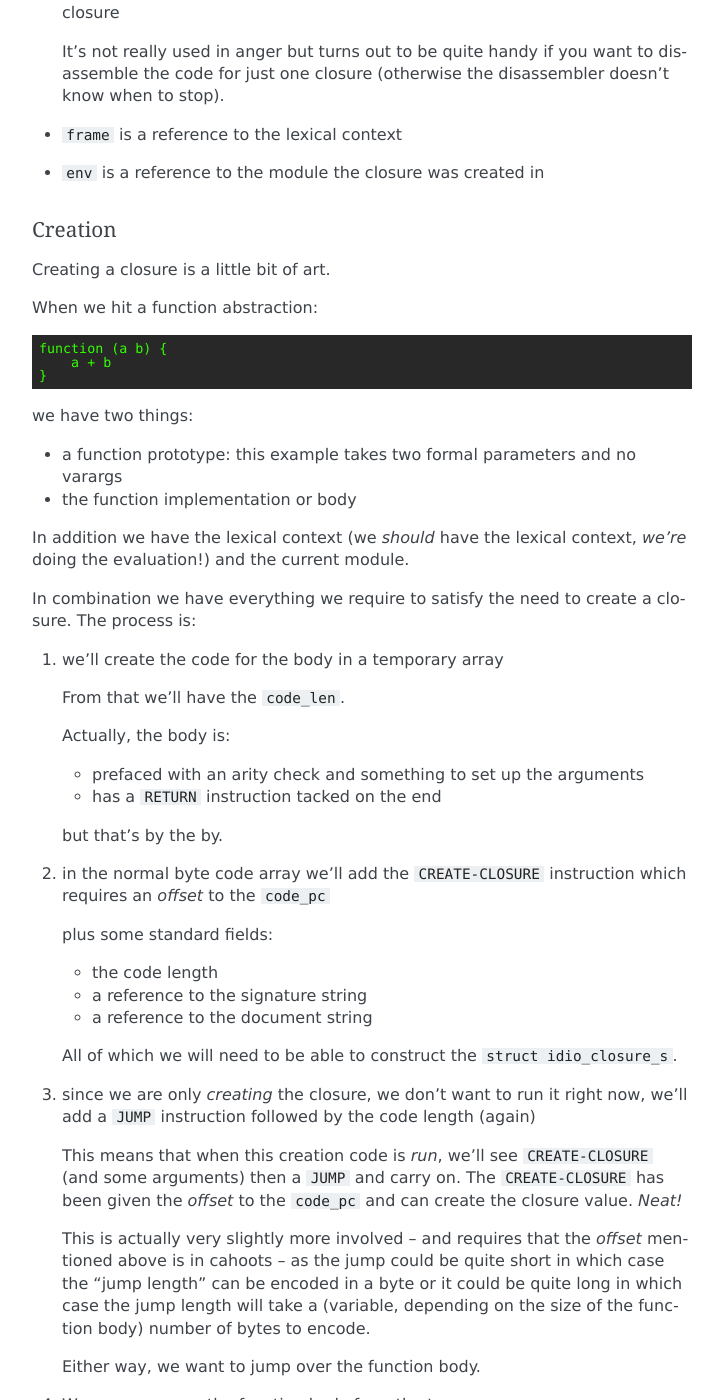
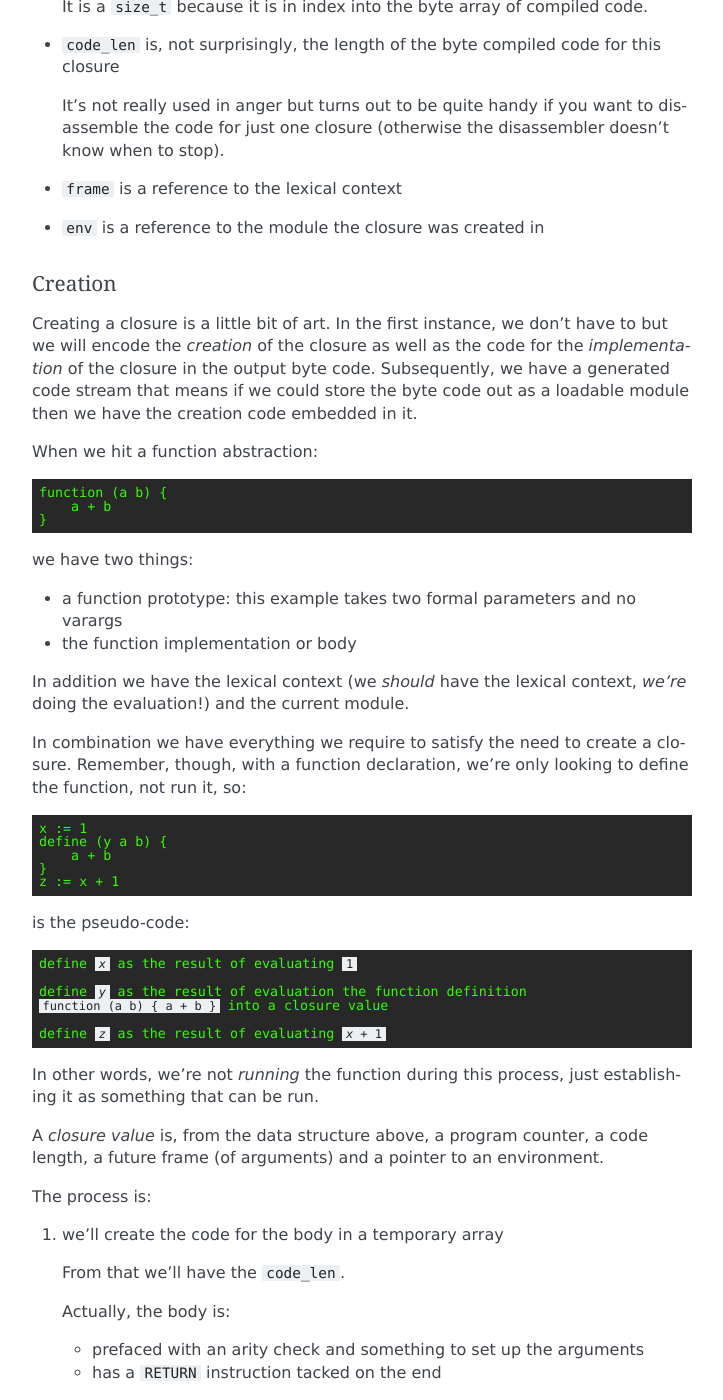
Before and after one commit to idio-lang/DIPS, a Sphinx documentation site: the page built from source/implementing-idio/simple-types/functions.rst, in a window 1280 px wide and 1400 px high, scrolled down 7874 px. Shown: the whole window, without its empty margins (258-981 px from the left). Built offline with Sphinx 7.4.7, drawn with Linux system fonts in a browser that asks for light colours; pages that are not in the unit, such as notebooks, are missing from menus; some of the changed text lies outside the part shown.

Commit message:
more text/rewording

```diff
--- a/source/implementing-idio/simple-types/functions.rst
+++ b/source/implementing-idio/simple-types/functions.rst
@@ -183,8 +184,8 @@
 * ``"pair"`` is the :lname:`C` string name which will become the
   function's :lname:`Idio` name
 
-  In this case, I could expect to find an :lname:`Idio` function
-  called ``pair``:
+  In this case, I can expect to find an :lname:`Idio` function called
+  ``pair``:
 
   .. code-block:: console
 
@@ -263,7 +264,8 @@
 
 I'd lean towards a signature string of ``v [handle]`` but this ability
 to be more specific about the meaning of varargs parameters is
-inconsistent with closures.  *Dunno.*
+inconsistent with closures which can only report ``v & args`` from the
+formal parameters.  *Dunno.*
 
 The documentation string is for use with ``help`` where it will get
 printed out.  I have this fanciful idea that the documentation string
@@ -287,7 +289,8 @@
    }
 
 Note the assertions of the parameters being passed in.  The only
-difference is that we'll fill in the ``sigstr`` and ``docstr`` fields.
+difference is that we've filled in the ``sigstr`` and ``docstr``
+fields.
 
 You can immediately guess that the non-``_DS`` variants simply call
 the ``_DS`` variants with ``""`` for the signature and documentation
@@ -387,7 +391,7 @@
 
 .. code-block:: console
 
-   #<SI 0x1c9cc20 struct-rlimit rlim_cur:1024 rlim_max:524288>
+   #<SI struct-rlimit rlim_cur:1024 rlim_max:524288>
 
 Had we stored the result in a variable and quizzed the (simplistic)
 help system it would have told us a bit more about the structure
@@ -396,7 +400,7 @@
 .. code-block:: console
 
    Idio> x := libc/getrlimit libc/RLIMIT_NOFILE
-   #<SI 0x1cb9940 struct-rlimit rlim_cur:1024 rlim_max:524288>
+   #<SI struct-rlimit rlim_cur:1024 rlim_max:524288>
    Idio> help x
    struct-instance: x
 
@@ -415,12 +419,13 @@
 
 * some code (*duh!*)
 
-* an *environment* within which that code is run
+* an *environment* within which that code is run -- from which we
+  access the *free variables* (non-lexical variables) in the function
 
 In our case we have compiled our code for a *byte compiler* which
 means everything is a bit more like assembly language programming and
-the *code* becomes a *program counter* such that we jump to that *PC*
-and keep processing.
+the *code* becomes a *program counter* (PC) such that we jump to that
+*PC* and keep processing.
 
 The *environment*, here, is the combination of the lexical context at
 the point of creation and the module the closure was created in.
@@ -433,7 +438,7 @@
 Like `Emacs Lisp
 <https://www.gnu.org/software/emacs/manual/html_node/elisp/>`_ we
 should allow the user to write a documentation string for their
-function which should be the third argument of four, :samp:`function
+function which should be the third argument of four: :samp:`function
 {formals} {docstr} {body}` or :samp:`define ({name} {formals})
 {docstr} {body}`.
 
@@ -445,7 +450,7 @@
 reader processing -- which is partly why strings are allowed to be
 multi-line.  So we'll have something like:
 
-.. code-clock:: idio
+.. code-block:: idio
    :caption: common.idio
 
    define (atom? x) "predicate to test if object is an atom
@@ -509,7 +514,12 @@
 Creation
 ^^^^^^^^
 
-Creating a closure is a little bit of art.
+Creating a closure is a little bit of art.  In the first instance, we
+don't have to but we will encode the *creation* of the closure as well
+as the code for the *implementation* of the closure in the output byte
+code.  Subsequently, we have a generated code stream that means if we
+could store the byte code out as a loadable module then we have the
+creation code embedded in it.
 
 When we hit a function abstraction:
 
@@ -530,7 +540,36 @@
 context, *we're* doing the evaluation!) and the current module.
 
 In combination we have everything we require to satisfy the need to
-create a closure.  The process is:
+create a closure.  Remember, though, with a function declaration,
+we're only looking to define the function, not run it, so:
+
+.. code-block:: idio
+
+   x := 1
+   define (y a b) {
+       a + b
+   }
+   z := x + 1
+
+is the pseudo-code:
+
+.. parsed-literal::
+
+   define :samp:`{x}` as the result of evaluating :samp:`1`
+
+   define :samp:`{y}` as the result of evaluation the function definition
+   :samp:`function (a b) \\{ a + b }` into a closure value
+
+   define :samp:`{z}` as the result of evaluating :samp:`{x} + 1`
+
+In other words, we're not *running* the function during this process,
+just establishing it as something that can be run.
+
+A *closure value* is, from the data structure above, a program
+counter, a code length, a future frame (of arguments) and a pointer to
+an environment.
+
+The process is:
 
 #. we'll create the code for the body in a temporary array
 
@@ -563,23 +602,24 @@
    right now, we'll add a ``JUMP`` instruction followed by the code
    length (again)
 
-   This means that when this creation code is *run*, we'll see
-   ``CREATE-CLOSURE`` (and some arguments) then a ``JUMP`` and carry
-   on.  The ``CREATE-CLOSURE`` has been given the *offset* to the
+   This means that when this creation code is *run*, we'll see:
+
+   * ``CREATE-CLOSURE`` (and its three arguments: code length,
+     signature string and documentation string) then a
+
+   * ``JUMP`` to
+
+   * the definition of :samp:`{z}` in the example, above.
+
+   The ``CREATE-CLOSURE`` has been given the *offset* to the
    ``code_pc`` and can create the closure value.  *Neat!*
 
-   This is actually very slightly more involved -- and requires that
-   the *offset* mentioned above is in cahoots -- as the jump could be
-   quite short in which case the "jump length" can be encoded in a
-   byte or it could be quite long in which case the jump length will
-   take a (variable, depending on the size of the function body)
-   number of bytes to encode.
-
-   Either way, we want to jump over the function body.
+   However we do it, we want to jump over the function body so as not
+   to run it.
 
 #. We can now copy the function body from the temporary array
 
-   The first byte (in the normal byte code array) of which is
+   The first byte of which (now in the normal byte code array) is
    ``code_pc``.
 
    But wait, this is now an *unknown* number of bytes beyond the
@@ -596,8 +636,8 @@
 
    #. it is a long jump in which case we encode the jump length in
       (yet another) temporary byte code array and can say that the
-      *offset* is one plus the length of this temporary array (plus
-      one because the jump instruction takes one byte!)
+      *offset* is one plus the length of this temporary array -- plus
+      one because the jump instruction takes one byte!
 
    The code generator can now add the correct *offset* to the
    ``code_pc`` after the ``CREATE-CLOSURE`` instruction.
@@ -609,13 +649,15 @@
    :linenos:
 
    ...
-   CREATE-CLOSURE (length of #3) [fixed features]
+   CREATE-CLOSURE (length of #3) sigstr docstr
    JUMP to #5
-   function body
+   function body (including a trailing RETURN)
    ...
 
 When we come to *run* the closure, the closure value has had
-``code_pc`` set to ``#4``.
+``code_pc`` set to ``#4`` and will stop processing before it hits
+``#5`` -- the definition of :samp:`{z}` -- because it has a ``RETURN``
+statement stamped on the end.
 
 Operations
 ==========
--- a/source/introduction.rst
+++ b/source/introduction.rst
@@ -8,6 +8,9 @@
 way of describing it.  I want to have the power and expressibility of
 a proper programming language whilst at the same time utilising the
 elegant abstractions of the shell for command orchestration.
+
+But command orchestration is the ultimate goal -- just with some nice
+programming features.
 
 My background has been a mixture of Unix systems administration,
 provisioning hardware and software infrastructure and developing tools
@@ -443,16 +446,24 @@
 particular -- as, if nothing else, it's a programming language I'm
 familiar with although by no means an expert.
 
-I could have written :lname:`Idio` in :lname:`Go` or :lname:`Rust` (or
-:lname:`D` or ...) but that would mean:
+There's plenty of reasons not to use :lname:`C` so I could have
+written :lname:`Idio` in :lname:`Go` or :lname:`Rust` (or :lname:`D`
+or ...) but that would mean:
 
 #. I have to learn a new language -- wait... I'm learning a new
    language in order that I can design and implement my own?
 
-#. everyone looking at the implementation has to learn the language
-   *and* the nuances of this other language *and* figure out if I've
-   written something brilliant or am just getting away with it.  All
-   of us doing that in a new language.  Doesn't seem... right.
+#. everyone looking at the implementation has to
+
+   * learn the new language
+
+   * *and* the nuances of this other language
+
+   * *and* figure out if I've written something brilliant or am just
+     getting away with it.
+
+   All of us doing that in a new language whilst figuring out how to
+   make the target language work.  Doesn't seem... right.
 
 #. everyone has to be able to *get hold of* this other language
 
@@ -466,7 +477,7 @@
 with all its attendant issues with memory management and pointer
 mangling and everything else that people throw in the face of
 :lname:`C`.  OK, sure.  Let's just write safe, secure code.  It can't
-be that hard...
+be that hard....
 
 .. rst-class:: paragraph-header
 
@@ -478,45 +489,47 @@
 reasonable pool of operating systems with enough variance to keep my
 :lname:`C` porting honest.
 
-One question arises, *how* broad should that pool be?  I've wrestled a
+One question arises, how *broad* should that pool be?  I've wrestled a
 little with how much effort should I put into *old* operating systems.
 I might be able to get hold of versions of Linux and, say, Solaris,
 from the late 90s but am I looking for usable completeness or
-technical completeness?  Does anyone, and this is critical, *who wants
-to run* a new shell actually run one of these old operating systems?
+technical completeness?  Does anyone, and this is critical, who *wants
+to run a new shell* actually run one of these old operating systems?
 
 The chances are that if you're still running an Operating System
 released in the 90s then it is critical infrastructure -- otherwise
 you wouldn't still be running it -- and you're not likely to (be
-allowed to) run dodgy new code on it.
+allowed to) run new code with a dubious provenance on it.
 
-That said, there is some technical interest in ensuring that the code
-is portable enough to run on such systems as it was the time of the
-transition from 32- to 64-bit computing and the various LP64_
+That said, there is some technical merit in ensuring that the code is
+portable enough to run on such systems as it was the time of the
+transition from 32-bit to 64-bit computing and the various LP64_
 variations that came with it.
 
 So I think the goal is to ensure that the shell works on a fleet of
-the latest Operating Systems together with a selection of Others which
-aren't expected to see much action but which force the code to be
-honest.
+the latest Operating Systems together with a selection of "others"
+which aren't expected to see much action but which force the code to
+be honest.
 
 A broad range without being too specific:
 
 .. csv-table:: Test Systems
    :header: "ISA", "OS", "bits", "notes"
 
-   "x86-64", "Fedora 32", 64
+   "x86-64", "Fedora 33", 64
    "x86-64", "Ubuntu 18", 64
    "x86-64", "Debian 10", 64 / 32
+   "x86-64", "CentOS 7", 64
    "x86-64", "CentOS 6", 64 / 32
    "x86-64", "OpenIndiana Hipster", 64
    "x86-64", "OpenIndiana a151", 64 / 32
-   "x86-64", "Solaris 10", 32, WIP
    "x86-64", "FreeBSD 10", 32
    "x86-64", "Mac OS 10.15.5", 64, 10.15.6 breaks virtualisation software
    "i386", "Mac OS 10.5.8", 32
    "ARMv7", "Raspbian 9", 32
    "x86-64", "Windows 10 via WSL", 64
+
+   "x86-64", "Solaris 10", 32, WIP
 
 .. rst-class:: smaller
 
```
Also changed, not shown: other parts of source/implementing-idio/simple-types/functions.rst (+3 -1 lines).
